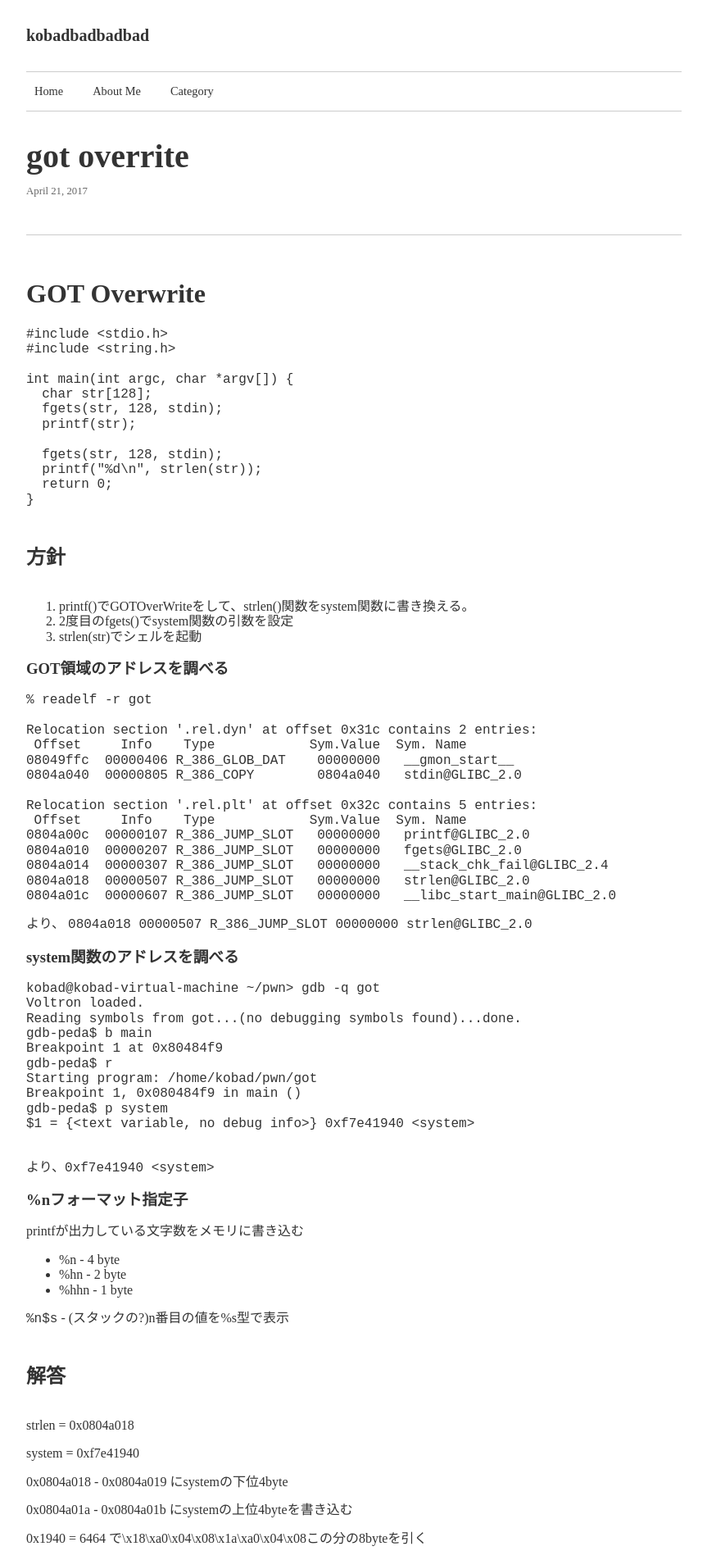
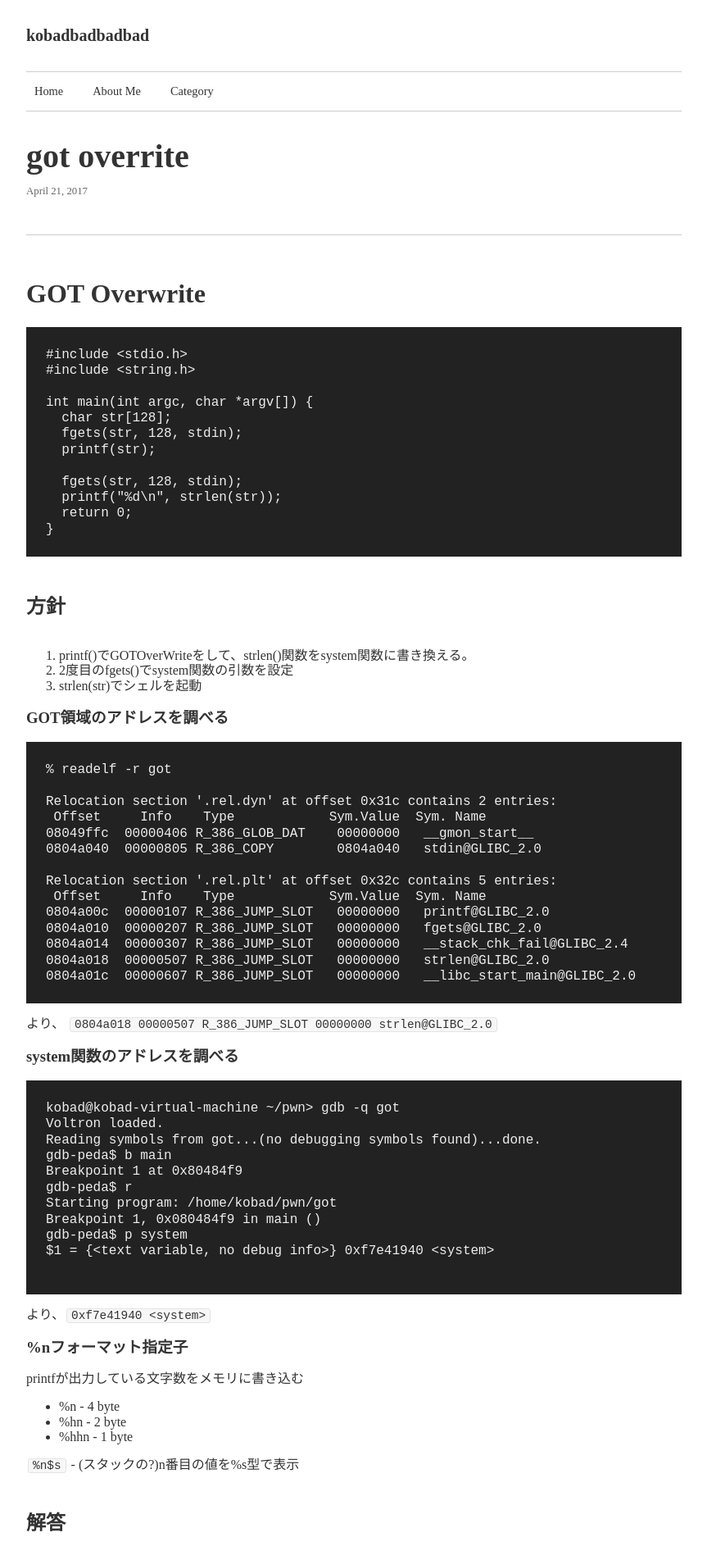
Before and after one commit to kobad/jekyll-kbd, a Jekyll site: the page built from _posts/2017-04-21-bof3.md, in a window 1280 px wide. Shown: the top 1903 px of the page at 82% size, without its empty margins (208-1071 px from the left). Built offline with Jekyll 4.4.1, drawn with Linux system fonts in a browser that asks for light colours; nearby versions of some CDN libraries.

Commit message:
[Mod] markdown highlight

```diff
--- a/assets/css/style.scss
+++ b/assets/css/style.scss
@@ -134,6 +134,27 @@ p{
   }
 }
 
+pre {
+  padding: 24px;
+  background-color: #222;
+  color: #eee;
+  font-family: Monaco,Consolas,Courier New,Courier,monospace,sans-serif;
+  overflow: auto;
+  overflow-y: hidden;
+  display: block;
+  white-space: pre;
+  margin: 1em 0px 1em;
+}
+
+code.highlighter-rouge {
+    font-size: 90%;
+    margin: 0 2px;
+    padding: 0 5px;
+    border: 1px solid rgba(0,0,0,.08);
+    background-color: rgba(0,0,0,.03);
+    border-radius: 3px;
+}
+
 .site-title{
   font-weight: bold;
   padding: 4% 0;
```
